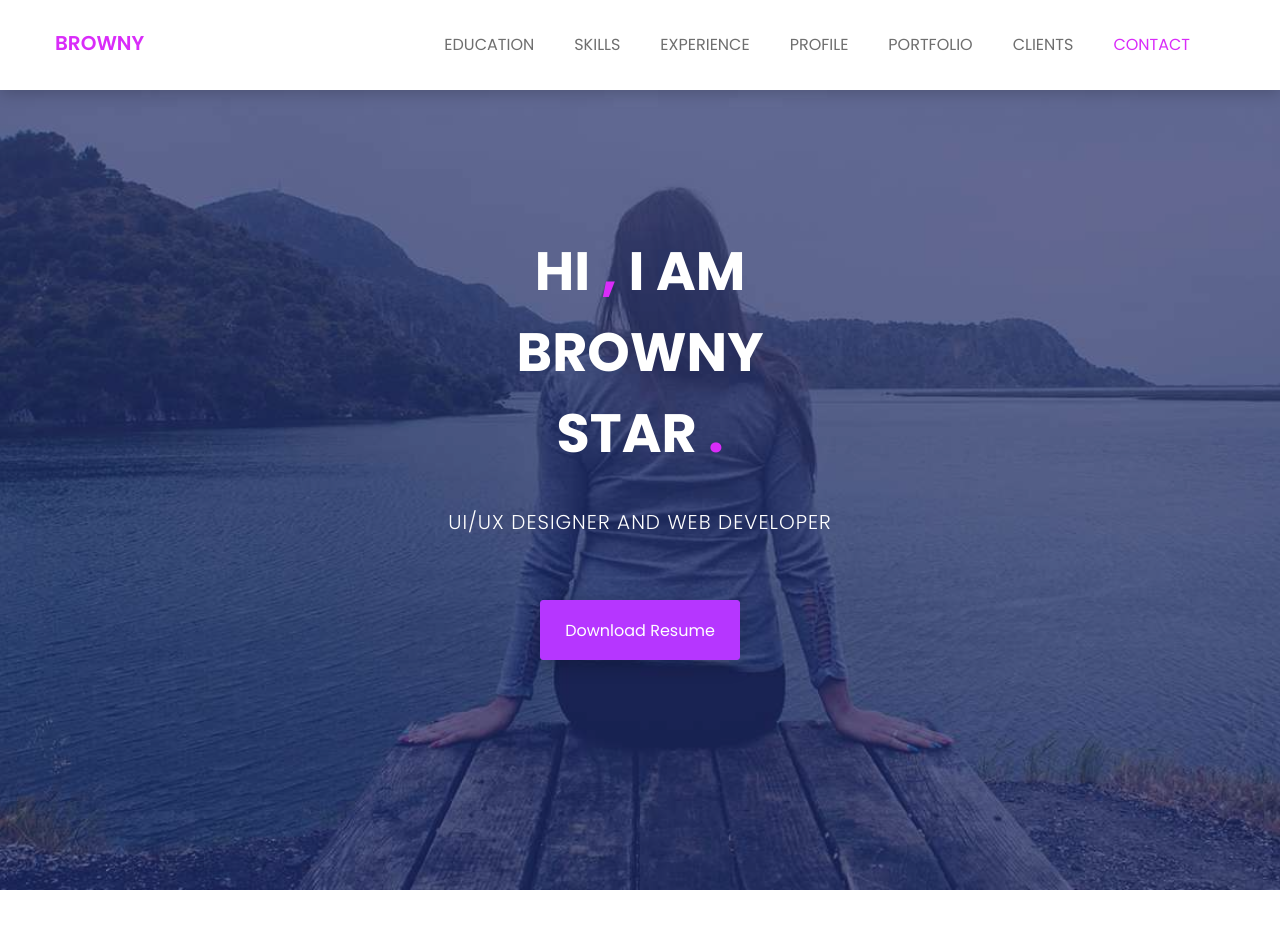
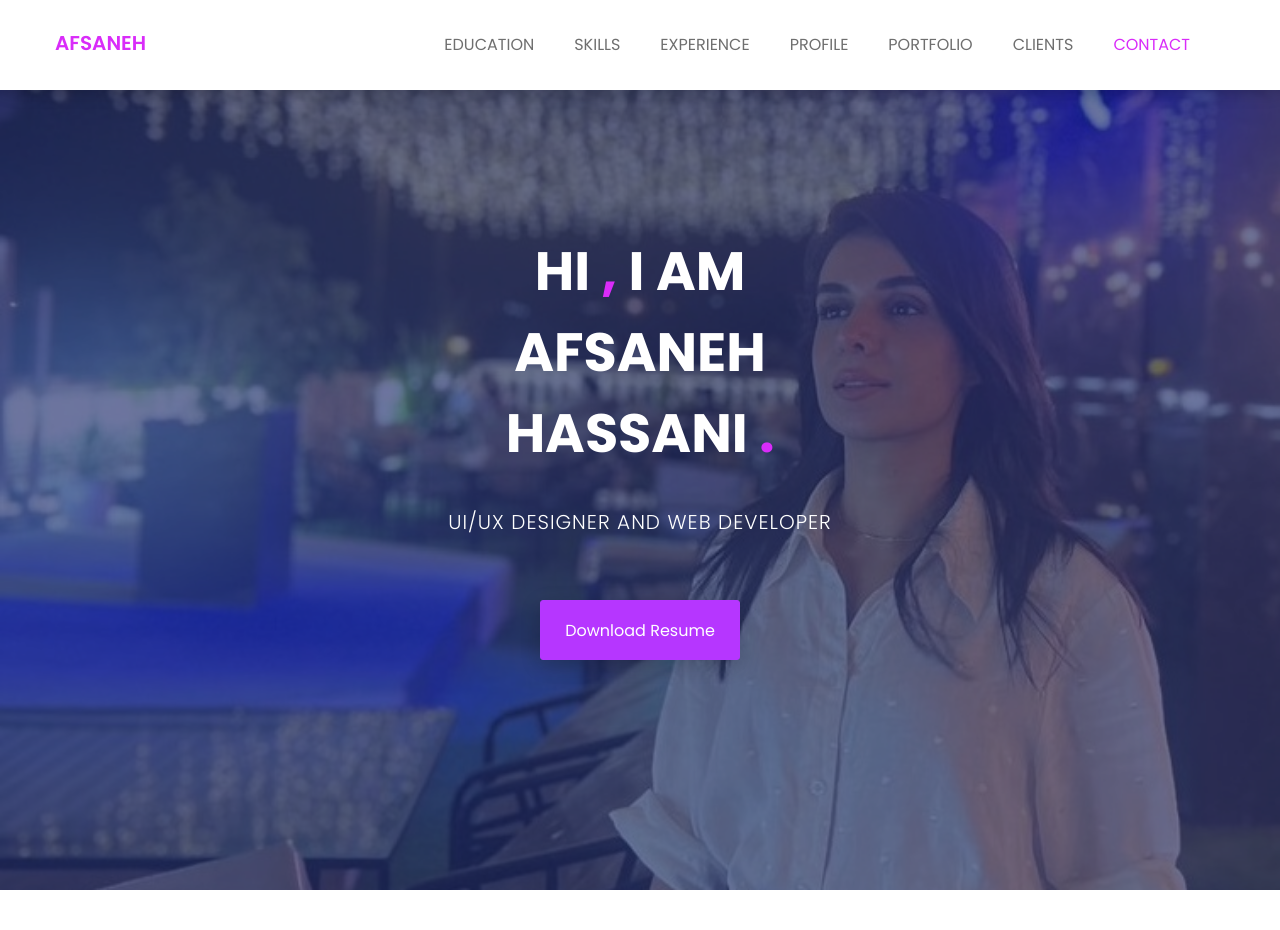
Before and after one commit to Afsaneh-hassani/onepagesite, a Django app: page / in a window 1280 px wide. Shown: the top 930 px of the page. Run offline with Django 5.2, Linux system fonts and the light colour scheme; some libraries are stand-ins or nearby versions.

Commit message:
create resume website
in this step, we try to carry out the first steps of creating a CV website.

```diff
--- a/templates/website/index.html
+++ b/templates/website/index.html
@@ -71,7 +71,7 @@
 			                <button type="button" class="navbar-toggle" data-toggle="collapse" data-target="#navbar-menu">
 			                    <i class="fa fa-bars"></i>
 			                </button>
-			                <a class="navbar-brand" href="{% url 'website:index' %}">browny</a>
+			                <a class="navbar-brand" href="{% url 'website:index' %}">Afsaneh</a>
 			            </div><!--/.navbar-header-->
 			            <!-- End Header Navigation -->
 
@@ -104,7 +104,7 @@
 				<div class="row">
 					<div class="col-md-12 text-center">
 						<div class="header-text">
-							<h2>hi <span>,</span> i am <br> browny <br> star <span>.</span>   </h2>
+							<h2>hi <span>,</span> i am <br> Afsaneh <br> Hassani <span>.</span>   </h2>
 							<p>ui/ux designer and web developer</p>
 							<a href="assets/download/browney.txt" download>download resume</a>
 						</div><!--/.header-text-->
@@ -874,7 +874,7 @@
 							<div class="single-contact-box">
 								<div class="contact-adress">
 									<div class="contact-add-head">
-										<h3>browny star</h3>
+										<h3>Afsaneh Hassani</h3>
 										<p>uI/uX designer</p>
 									</div>
 									<div class="contact-add-info">
@@ -960,7 +960,7 @@
         <script src="{% static 'js/owl.carousel.min.js' %}"></script>
 
 
-		<script src="https://cdnjs.cloudflare.com/ajax/libs/jquery-easing/1.4.1/jquery.easing.min.js' %}"></script>
+		<script src="https://cdnjs.cloudflare.com/ajax/libs/jquery-easing/1.4.1/jquery.easing.min.js"></script>
 
 
         <!--Custom JS-->
```
Also changed, not shown: statics/images/about/old.jpeg (added), statics/images/about/profile_image.jpg, statics/images/about/welcome-banner.jpg, statics/images/about/welcome-banner2.jpg (added).
